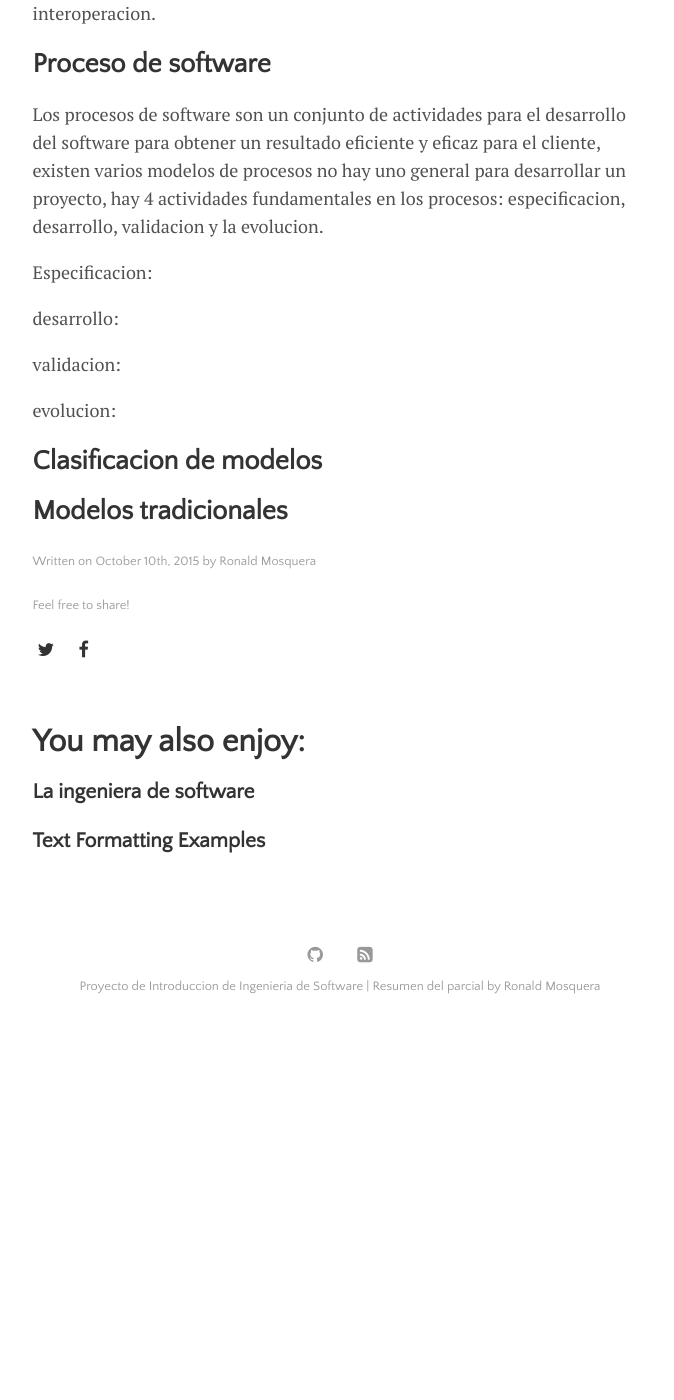
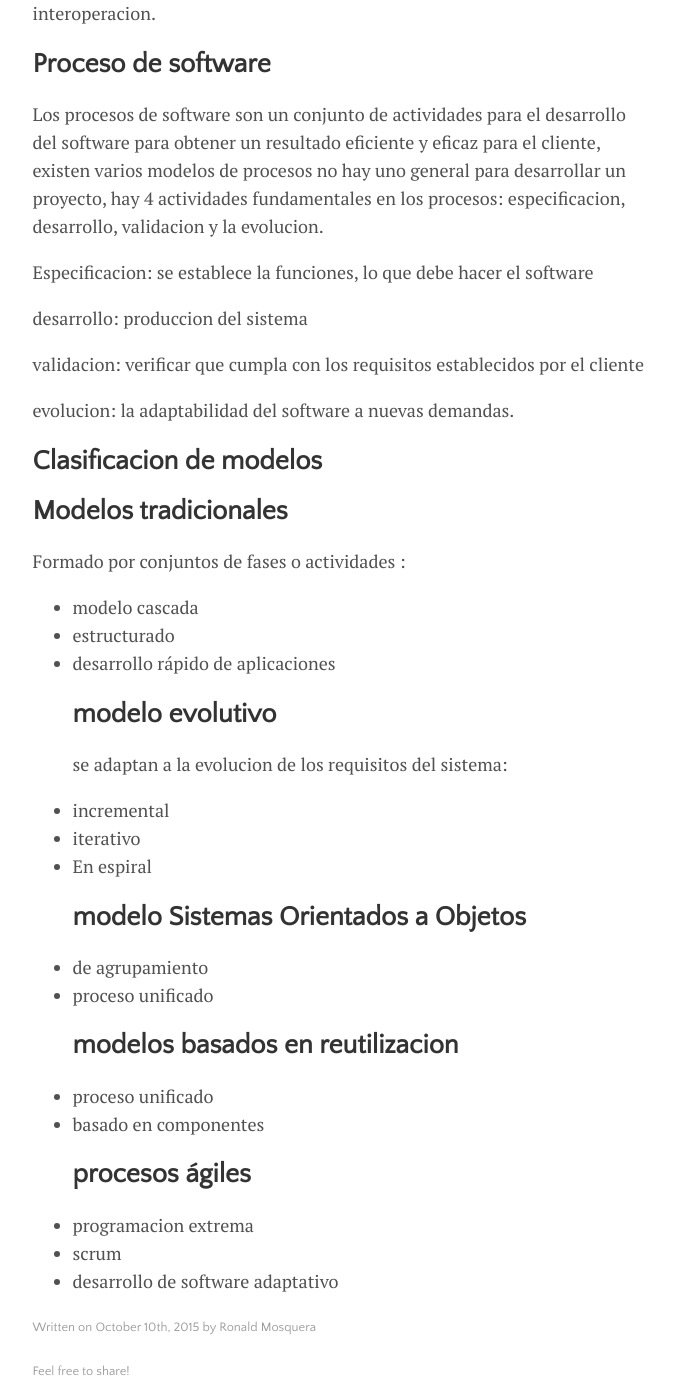
Before and after one commit to RonaldMM1/IngSoftware, a Jekyll site: the page built from _posts/2015-10-10-ProcesoDeSoftware.md, in a window 1280 px wide and 1400 px high, scrolled down 846 px. Shown: the whole window, without its empty margins (300-974 px from the left). Built offline with Jekyll 4.4.1, drawn with Linux system fonts in a browser that asks for light colours; before the commit the page ends 1878 px from its top, so only the background shows below that.

Commit message:
Update 2015-10-10-ProcesoDeSoftware.md

```diff
--- a/_posts/2015-10-10-ProcesoDeSoftware.md
+++ b/_posts/2015-10-10-ProcesoDeSoftware.md
@@ -22,13 +22,32 @@ los factores se clasifican en: características operativas, soportar cambios y s
 
 Los procesos de software son un conjunto de actividades para el desarrollo del software para obtener un resultado eficiente y eficaz para el cliente, existen varios modelos de procesos no hay uno general para desarrollar un proyecto, hay 4 actividades fundamentales en los procesos: especificacion, desarrollo, validacion y la evolucion.
 
-Especificacion:
+Especificacion: se establece la funciones, lo que debe hacer el software
 
-desarrollo:
+desarrollo: produccion del sistema
 
-validacion:
+validacion: verificar que cumpla con los requisitos establecidos por el cliente
 
-evolucion:
+evolucion: la adaptabilidad del software a nuevas demandas.
 
 ## Clasificacion de modelos
 ## Modelos tradicionales
+Formado por conjuntos de fases o actividades :
+* modelo cascada
+* estructurado
+* desarrollo rápido de aplicaciones
+## modelo evolutivo
+se adaptan a la evolucion de los requisitos del sistema:
+* incremental
+* iterativo
+* En espiral
+## modelo Sistemas Orientados a Objetos
+* de agrupamiento
+* proceso unificado
+## modelos basados en reutilizacion
+* proceso unificado
+* basado en componentes
+## procesos ágiles
+* programacion extrema
+* scrum
+* desarrollo de software adaptativo
```
